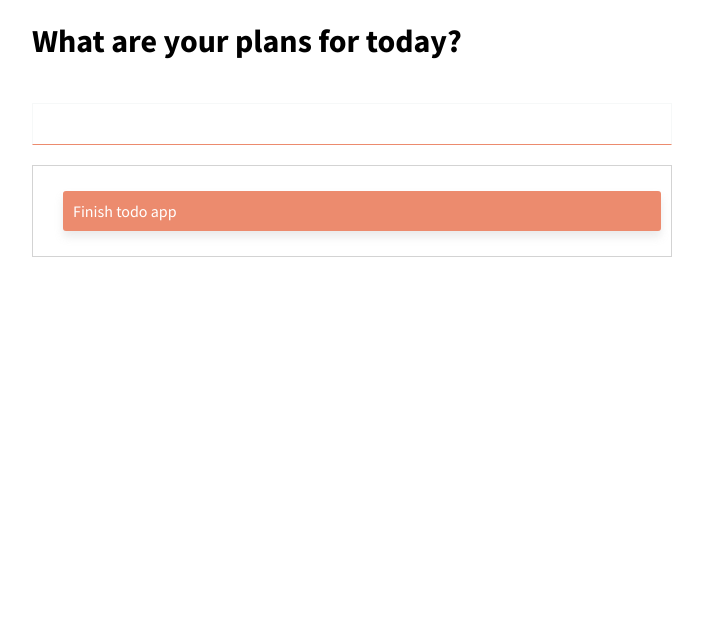
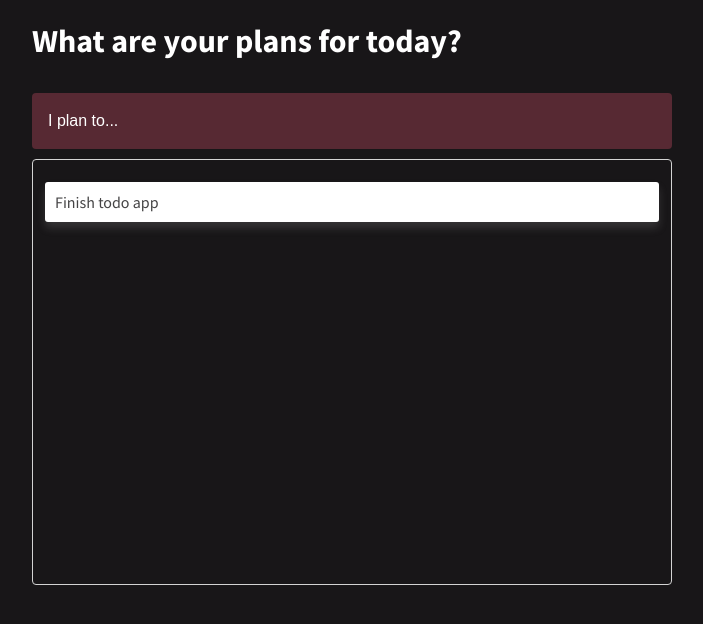
Before and after one commit to p-hugo/todoapp, a React (Create React App) app: page / in a window 1280 px wide. Shown: the top 624 px of the page, without its empty margins (288-991 px from the left). Built offline with nearby package versions, Linux system fonts and the light colour scheme.

Commit message:
Adding style

```diff
--- a/src/App.js
+++ b/src/App.js
@@ -6,6 +6,9 @@ import InputContainer from './Components/Input/Input.container';
 import TodoBin from './Components/TodoBin'
 import TodoItem from './Components/TodoItem'
 import Container from './Components/Container';
+import { ThemeProvider } from 'styled-components'
+import {theme} from './utils/theme.config';
+
 class App extends Component {
 
   constructor(props) {
@@ -54,7 +57,9 @@ class App extends Component {
   render() {
     const { todos, order } = this.state;
     const todoList = order.map((todoID, i) => <TodoItem todo={todos[todoID]} index={i} key={todoID} />);
+    console.log(theme);
     return (
+      <ThemeProvider theme={theme}>
         <Wrapper>
           <Container>
             <h1>What are your plans for today?</h1>
@@ -68,6 +73,7 @@ class App extends Component {
             </DragDropContext>
           </Container>
         </Wrapper>
+      </ThemeProvider>
     );
   }
 }
--- a/src/Components/Container.js
+++ b/src/Components/Container.js
@@ -7,7 +7,7 @@ const Container = styled.div`
     width: 50vw;
   }
   @media only screen and (min-width: 320px) and (max-width: 768px){
-    width: 85vw;
+    width: 95vw;
   }
 `;
 
--- a/src/Components/Input/Input.container.js
+++ b/src/Components/Input/Input.container.js
@@ -1,16 +1,18 @@
 import React, { Component } from 'react';
 import PropTypes from 'prop-types';
 import InputPresenter from "./Input.presenter";
+import InputSkin from './InputSkin';
 
 export default class InputContainer extends Component {
 
     static propTypes = {
         handleUpdate: PropTypes.func.isRequired
     }
-    constructor(props){
+    constructor(props) {
         super(props);
         this.state = {
-            value: ""
+            value: "",
+            active: false
         }
     }
 
@@ -18,7 +20,7 @@ export default class InputContainer extends Component {
      * The typical onChange handler for inputs
      *
      */
-    handleChange = ({target}) => {
+    handleChange = ({ target }) => {
         this.setState({
             value: target.value
         });
@@ -29,8 +31,8 @@ export default class InputContainer extends Component {
      * is pressed
      *
      */
-    handleKeyPress = ({key}) => {
-        if(key === "Enter"){
+    handleKeyPress = ({ key }) => {
+        if (key === "Enter") {
             this.addTask(this.state.value);
             this.setState({
                 value: ""
@@ -49,13 +51,31 @@ export default class InputContainer extends Component {
         this.props.handleUpdate(description);
     };
 
-    render(){
-        return(
-            <InputPresenter
-                value={this.state.value}
-                onChange={this.handleChange}
-                onKeyPress={this.handleKeyPress}
-            />
+    handleFocus = () => {
+        this.setState({
+            active: true
+        });
+    }
+
+    handleBlur = () => {
+        this.setState({
+            active: false
+        });
+    }
+
+
+    render() {
+        return (
+            <InputSkin active={this.state.active}>
+                <InputPresenter
+                    value={this.state.value}
+                    onChange={this.handleChange}
+                    onKeyPress={this.handleKeyPress}
+                    onFocus={this.handleFocus}
+                    onBlur={this.handleBlur}
+                    placeholder="I plan to..."
+                />
+            </InputSkin>
         )
     }
 
--- a/src/Components/Input/Input.presenter.js
+++ b/src/Components/Input/Input.presenter.js
@@ -1,18 +1,21 @@
 import styled from 'styled-components';
 
 const InputPresenter = styled.input`
-  height: 20px;
-  border: 1px solid #F6F8F8;
-  border-bottom: 1px solid #EC8B6E;
+  width: calc(100% - 16px);
+  height: 56px;
+  position: relative;
+  padding: 0px 0 0 16px;
+  border: none;
+  border-radius: 4px;
+  font-size: 16px;
+  font-weight: 400;
+  line-height: normal;
+  background-color: transparent;
+  color: white;
   outline: none;
-  padding: 10px;
-  margin: 20px 0;
-  font-size: 16px;
-  transition: box-shadow 1.3s cubic-bezier(0.175, 0.885, 0.32, 1.275);
-
-  &:focus {
-    box-shadow: 0 0 10px #EC8B6E;
-    border: 1px solid #EC8B6E;
+  -webkit-appearance: none;
+  &::-webkit-input-placeholder{
+    color: white;
   }
 `
 
--- /dev/null
+++ b/src/Components/Input/InputSkin.js
@@ -0,0 +1,17 @@
+import styled from 'styled-components';
+
+const InputSkin = styled.div`
+  width: 100%;
+  height: 56px;
+  border-radius: 4px;
+  position: relative;
+  background-color: ${props => props.active ? props.theme.secondary : "rgba(231,86,113, 0.3)"};
+  margin: 10px 0;
+  transition: background-color 0.3s;
+
+  &:hover {
+    background-color: ${props => props.active ? null: "rgba(231,86,113, 0.5)"};
+  }
+`;
+
+export default InputSkin;
--- a/src/Components/TodoBin.js
+++ b/src/Components/TodoBin.js
@@ -6,29 +6,25 @@ import styled from 'styled-components'
 
 const Container = styled.div`
   display: inline-block;
-  padding: 5px 20px;
+  padding: 12px;
   border: 1px solid lightgray;
-  max-height: 50vh;
+  border-radius: 4px;
+  height: 50vh;
   overflow-y: scroll;
 `
 
-const TodoCard = styled.div`
-  padding: 10px;
-`
 const TodoBin = ({id, children}) => (
-  <Container>
     <Droppable droppableId={id} >
       {provided => (
-        <TodoCard
+        <Container
           ref={provided.innerRef}
           {...provided.dropabbleProps}
         >
           {children}
           {provided.placeholder}
-        </TodoCard>
+        </Container>
       )}
     </Droppable>
-  </Container>
 )
 
 TodoBin.propTypes = {
--- a/src/Components/TodoItem.js
+++ b/src/Components/TodoItem.js
@@ -7,13 +7,20 @@ const Container = styled.div`
   border-radius: 4px;
   margin: 10px 0;
   padding: 10px 10px;
-  background: #EC8B6E;
-  color: white;
-  width: 100%;
+  background: ${props => props.theme.contrast};
+  color: ${props => props.theme.fontColor};
+  width: calc(100%-12px);
   overflow: hidden;
   box-shadow: 0px 6px 8px rgba(164, 164, 164, 0.213825);
   border-radius: 3px;
 `
+
+Container.defaultProps = {
+  theme:{
+    contrast: "white",
+    fontColor: "black"
+  }
+}
 
 const TodoItem = ({todo, index}) => (
   <Draggable
--- a/src/Components/Wrapper.js
+++ b/src/Components/Wrapper.js
@@ -5,6 +5,18 @@ const Wrapper = styled.main`
   display: flex;
   justify-content: center;
   align-items: flex-start;
+  background: ${props => props.theme.bg};
+  height: 100vh;
+  * {
+    color: ${props => props.theme.contrast};
+  }
 `
 
+Wrapper.defaultProps = {
+  theme: {
+    bg: "white",
+    contrast: "black"
+  }
+}
+
 export default Wrapper;
--- /dev/null
+++ b/src/utils/theme.config.js
@@ -0,0 +1,8 @@
+export const theme = {
+  primary: "#1F63E6",
+  secondary: "#E75671",
+  tertiary: "#454445",
+  bg: "#181618",
+  contrast: "#FFFFFF",
+  fontColor: "#454445"
+}
```
Lines whose indentation alone changed are shown as unchanged.
